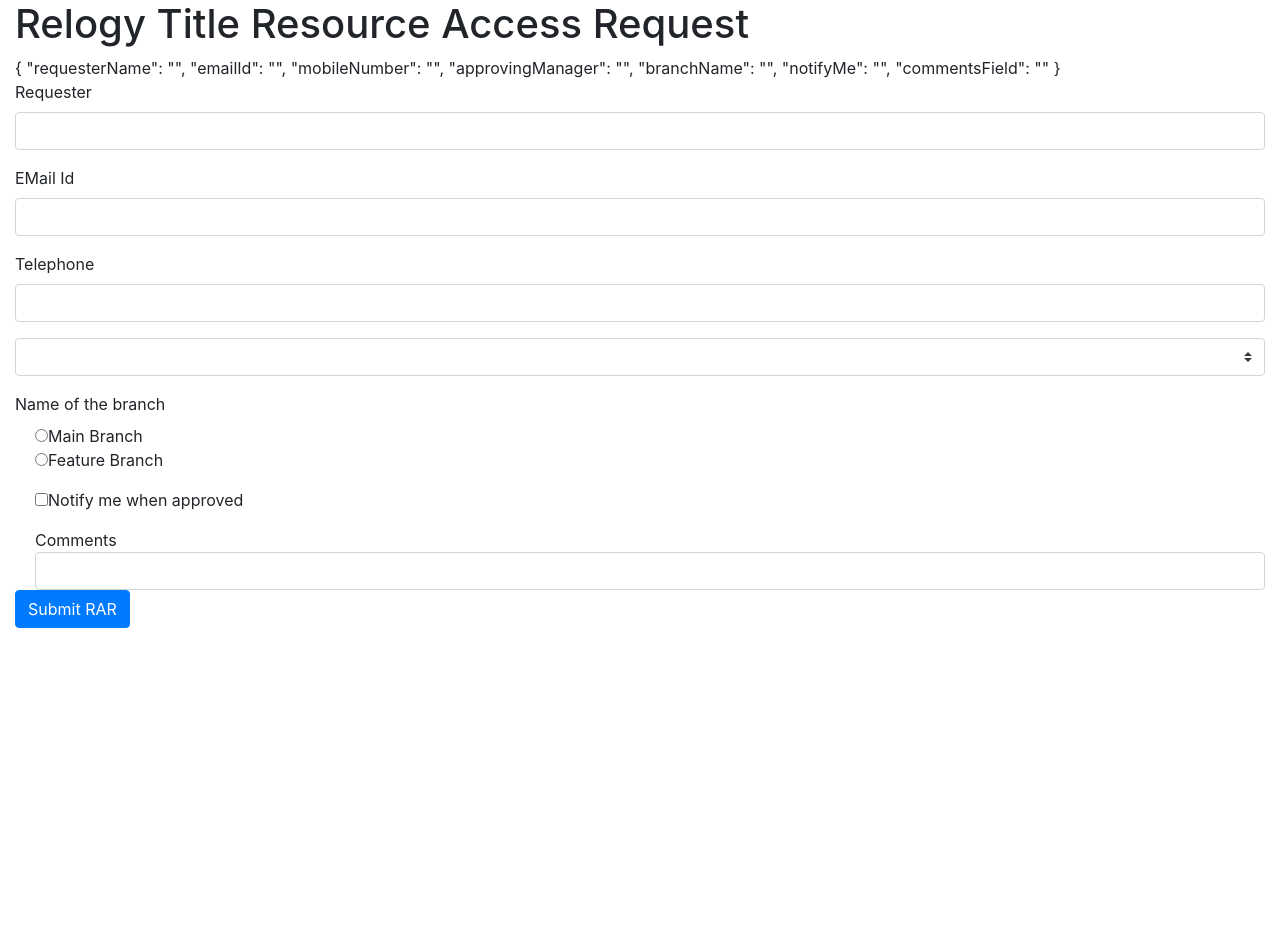
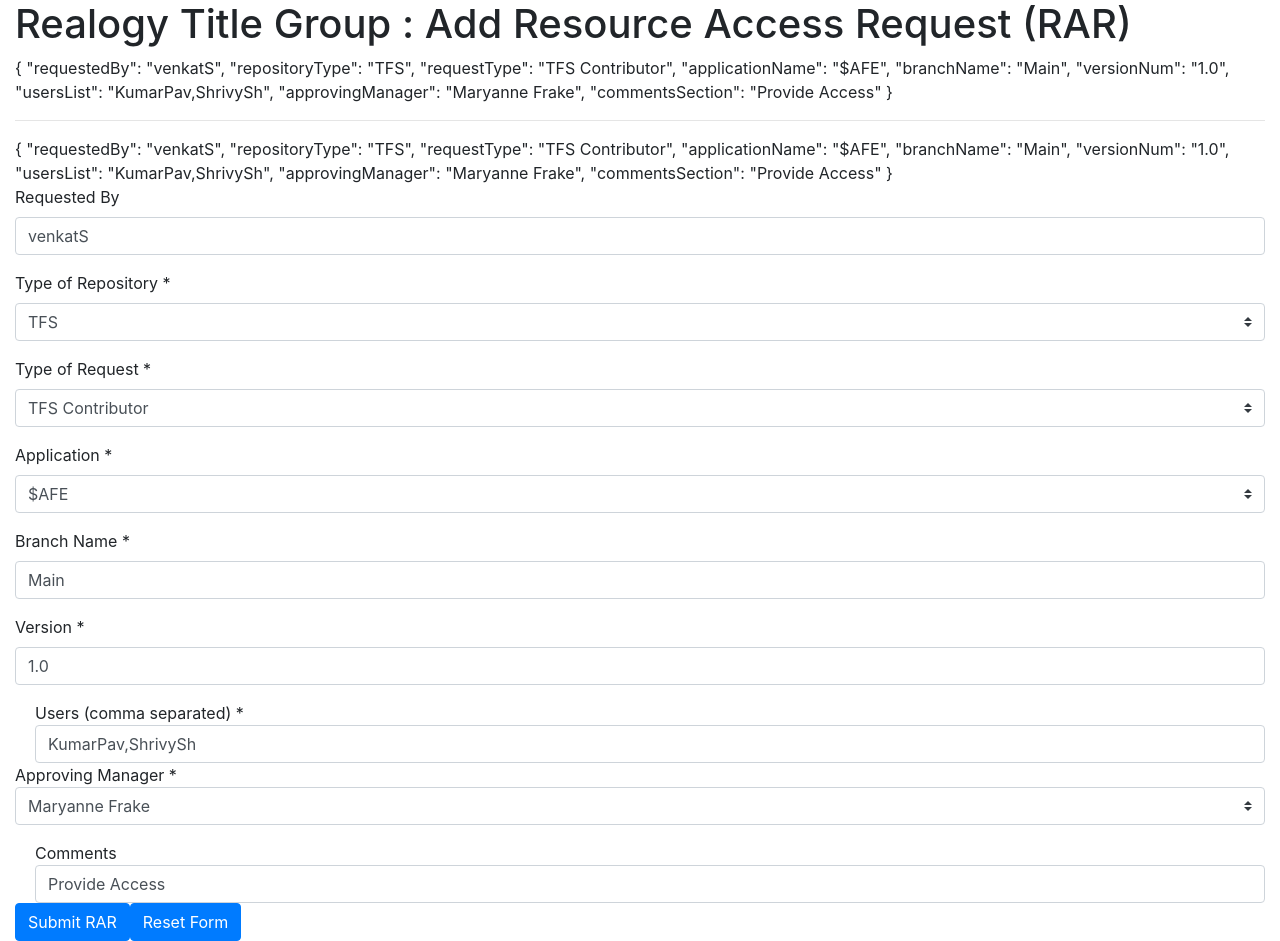
Before and after one commit to yuhup2edy/tdf-demo, an Angular app: page / in a window 1280 px wide. Before the commit the page ends 800 px from the top, so only its background shows below. Built offline with nearby package versions, Linux system fonts and the light colour scheme.

Commit message:
added 2 way property binding and class model info

```diff
--- a/package.json
+++ b/package.json
@@ -16,6 +16,7 @@
     "@angular/compiler": "~9.0.2",
     "@angular/core": "~9.0.2",
     "@angular/forms": "~9.0.2",
+    "@angular/material": "^9.2.1",
     "@angular/platform-browser": "~9.0.2",
     "@angular/platform-browser-dynamic": "~9.0.2",
     "@angular/router": "~9.0.2",
--- a/src/app/app.component.html
+++ b/src/app/app.component.html
@@ -1,67 +1,74 @@
 <div class="container-fluid">
-    <H1> Relogy Title Resource Access Request</H1>
+    <H1> Realogy Title Group : Add Resource Access Request (RAR) </H1>
     <form #userForm="ngForm">
 
 
-        <!-- use ngModelGroup directive for group of form fields like address
-            example
-            <div ngModelGroup="address">
-                <address line 1 with ngModel and name>
-                <address line 2 with ngModel and name>
-                <individual rows for city, state and zip with corresponding ngModel and names>
-            </div>
-        -->
         {{userForm.value | json}}
+        <hr />
+        {{rarModel | json }}
+
         <div class="form-group">
-            <label> Requester</label>
-            <input type="text" class="form-control" name = "requesterName" ngModel>
+            <label> Requested By</label>
+            <input type="text" class="form-control" name = "requestedBy" [(ngModel)]="rarModel.requestedBy">
         </div>
 
         <div class="form-group">
-            <label> EMail Id</label>
-            <input type="email" class="form-control" name = "emailId" ngModel>
+            <label> Type of Repository *</label>
+            <select class="custom-select" name="repositoryType" [(ngModel)]="rarModel.repositoryType">
+                <option selected>TFS</option>
+            <!---- <option *ngFor="let repository of repositories">{{ repository }}</option> -->
+            </select>
         </div>
 
         <div class="form-group">
-            <label> Telephone </label>
-            <input type="tel" class="form-control" name = "mobileNumber" ngModel>
+            <label>Type of Request *</label>
+            <select class="custom-select" name="requestType" [(ngModel)]="rarModel.requestType">
+                <option selected>TFS New Branch</option>
+                <option *ngFor="let type of types">{{ type }}</option>
+            </select>
         </div>
 
         <div class="form-group">
-            <select class="custom-select" name = "approvingManager" ngModel>
-                <option selected>Approving manager</option>
-                <option *ngFor="let approver of approvers">{{ approver }}
-                <!--<option>Maryanne Frake</option>
-                <option>Abhijit Mukherjee</option>
-                <option>Teri Schuchman</option>-->
+            <label>Application *</label>
+            <select class="custom-select" name="applicationName" [(ngModel)]="rarModel.applicationName">
+                <option selected>Lights On App Group</option>
+                <option *ngFor="let app of applications">{{ app }}</option>
             </select>
+        </div>
 
+        <div class="form-group">
+            <label> Branch Name *</label>
+            <input type="text" class="form-control" name = "branchName" [(ngModel)]="rarModel.branchName">
+        </div>
+
+        <div class="form-group">
+            <label> Version *</label>
+            <input type="text" class="form-control" name = "versionNum" [(ngModel)]="rarModel.versionNum">
+        </div>
+
+        <div class="form-check">
+            <label class="form-check-label"> Users (comma separated) *</label>
+            <input type="text" class="form-control" name="usersList" [(ngModel)]="rarModel.usersList">
+        </div>
+
+
+        <div class="form-group">
+            <label class="form-check-label"> Approving Manager *</label>
+            <select class="custom-select" name="approvingManager" [(ngModel)]="rarModel.approvingManager">
+                <option *ngFor="let approver of approvers">{{ approver }}</option>
+            </select>
          </div>
 
-         <div class="mb-3">
-             <label> Name of the branch</label>
-             <div class="form-check" >
-                 <input type="form-check-input" type="radio" name="branchName" value="main" ngModel>
-                 <label class="form-check-label"> Main Branch</label>
-             </div>
-             <div class="form-check">
-                <input type="form-check-input" type="radio" name="branchName" value="feature" ngModel>
-                <label class="form-check-label"> Feature Branch</label>
-             </div>
-            </div>
 
-       <div class="form-check mb-3">
-           <input type="form-check-input" type="checkbox" name="notifyMe" ngModel>
-           <label class="form-check-label"> Notify me when approved</label>
-       </div>
-
-       <div class="form-check">
-        <label class="form-check-label"> Comments</label>
-        <input type="textarea" class="form-control" name="commentsField" ngModel>
-    </div>
+         <div class="form-check">
+            <label class="form-check-label"> Comments</label>
+            <input type="text" class="form-control" name="commentsSection" [(ngModel)]="rarModel.commentsSection">
+        </div>
 
 
        <button class="btn btn-primary"> Submit RAR </button>
+       <button class="btn btn-primary"> Reset Form </button>
+
 
     </form>
 </div>
--- a/src/app/app.component.ts
+++ b/src/app/app.component.ts
@@ -1,4 +1,5 @@
 import { Component } from '@angular/core';
+import { Rar } from './rar';
 
 @Component({
   selector: 'app-root',
@@ -7,5 +8,10 @@
 })
 export class AppComponent {
   title = 'tdf-demo';
-  approvers= ['Maryanne Frake','Abhijit Mukherjee','Teri Schuchman','Bill Dougherty'];
+  approvers= ['Maryanne Frake','Abhijit Mukherjee','Vrushali Dixit','Shane Kushin'];
+  types = ['TFS Admin','TFS Reader','TFS Contributor','TFS Build Admin','TFS Branch Delete','TFS Remove Access','Others'];
+  applications = ['iClosings','IT Portal','Vendor Management','Settlement Advantage.com','HomeBase','Homebase+','Async/MsgBus',
+                  'Title!Snap','TRUE','CORE','RPA','CORE Connect','$AFE','Others','Go2Agent','Sitefinity','Fast Tool','RPA Forms'];
+
+  rarModel = new Rar('venkatS','TFS','TFS Contributor','$AFE','Main','1.0','KumarPav,ShrivySh','Maryanne Frake','Provide Access');
 }
--- /dev/null
+++ b/src/app/rar.ts
@@ -0,0 +1,13 @@
+export class Rar {
+    constructor(
+        public requestedBy : string,
+        public repositoryType : string,
+        public requestType : string,
+        public applicationName : string,
+        public branchName : string,
+        public versionNum : string,
+        public usersList : string,
+        public approvingManager : string,
+        public commentsSection : string
+    ) {}
+}
```
Also changed, not shown: src/app/app.component1.html (added, +67 -0 lines), src/app/app.module.ts (+3 -4 lines), 2 other files (tests, documents, lock files or other folders).
